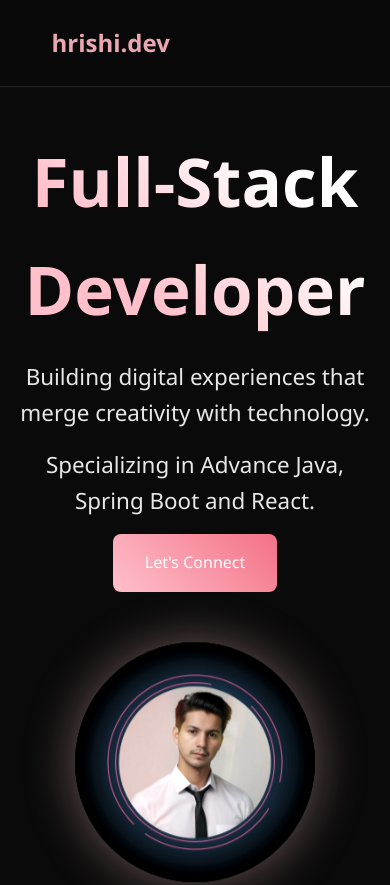
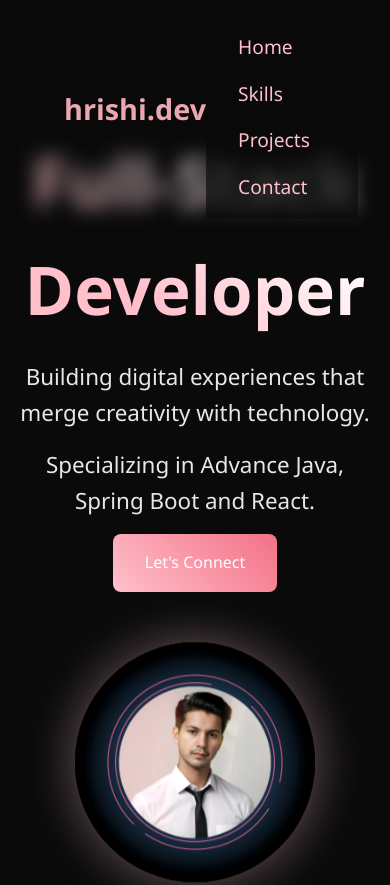
Before and after one commit to hrishi0410/Portfolio, a plain HTML site: page index.html in a window 390 px wide. Shown: the top 885 px of the page. Drawn offline with Linux system fonts and the light colour scheme.

Commit message:
Update style.css

```diff
--- a/style.css
+++ b/style.css
@@ -26,18 +26,17 @@ html {
 
 /* Navbar */
 .navbar {
-  position: fixed;
-  top: 0;
-  width: 100%;
-  padding: 1.5rem 5%;
   display: flex;
   justify-content: space-between;
   align-items: center;
-  background: rgba(10, 10, 10, 0.9);
-  backdrop-filter: blur(10px);
+  padding: 1rem 2rem;
+  background-color: #1e1e1e;
+  color: #fff;
+  position: sticky;
+  top: 0;
   z-index: 1000;
-  border-bottom: 1px solid rgba(255, 255, 255, 0.1);
 }
+
 
 /* Glassy blur effect for navbar */
 .navbar {
@@ -59,6 +58,8 @@ html {
   color: #eaa7b2;
   text-decoration: none;
   transition: color 0.3s ease;
+  display: block;
+  margin-bottom: 1rem;
 }
 
 .logo:hover {
@@ -314,14 +315,32 @@ footer {
   height: 240px;
   margin: 0 auto;
 }
+@media (max-width: 768px) {
   .nav-link {
-    display: none;
+    display: flex;
+    flex-direction: column;
+    gap: 1rem;
+    width: 100%;
+    padding: 1rem 2rem;
+    background-color: rgba(10, 10, 10, 0.6);
+    backdrop-filter: blur(8px);
+  }
+
+  .nav-link li a {
+    font-size: 1.2rem;
+    padding: 0.5rem 0;
+    color: var(--accent);
   }
 
   .logo {
-    font-size: 1.5rem;
+    font-size: 1.8rem;
+    margin-bottom: 1rem;
     padding-left: 2rem;
+    color: #eaa7b2;
+    display: block;
   }
+}
+
   @keyframes fadeInLogo {
   to {
     opacity: 1;
```
